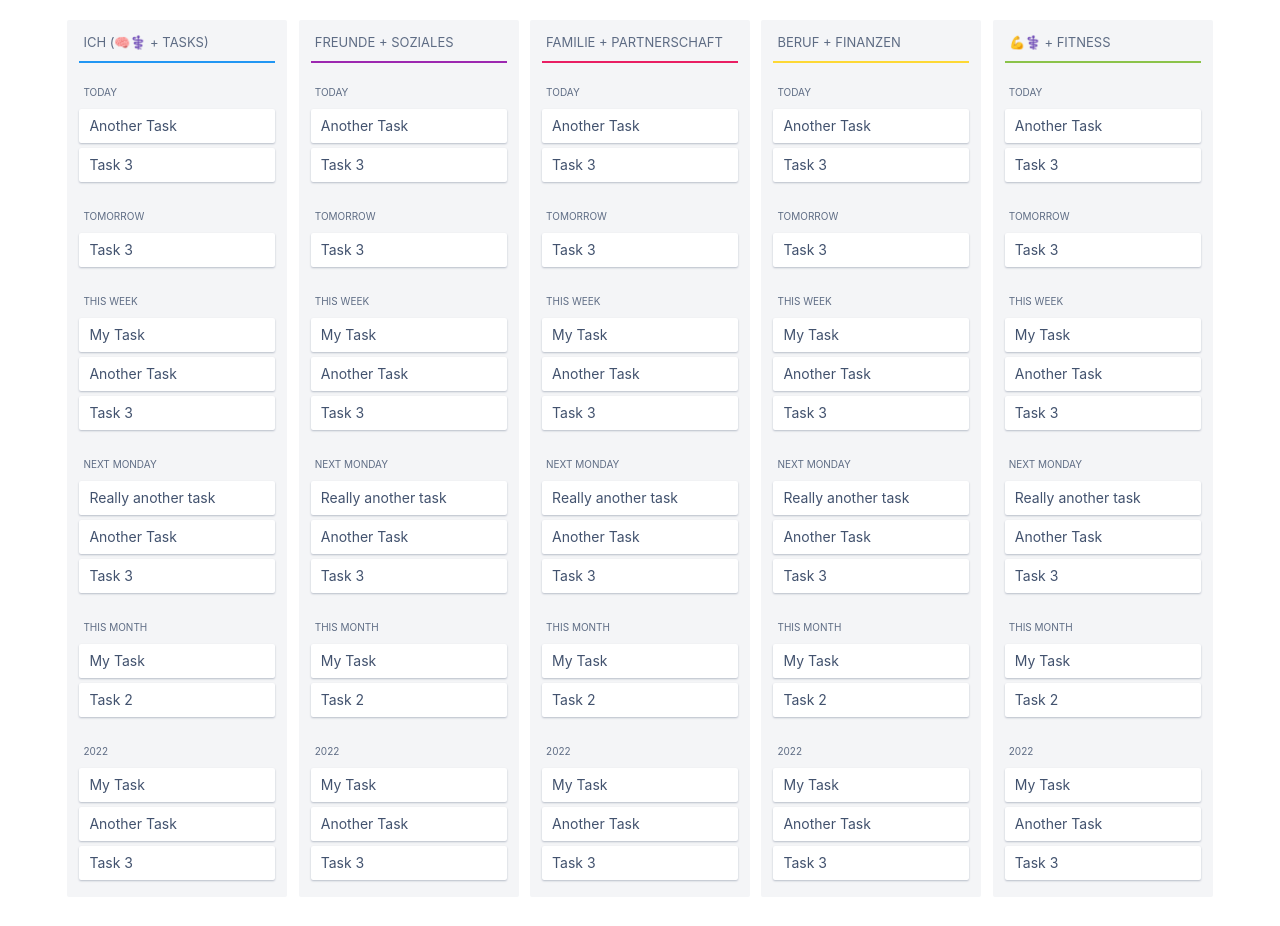
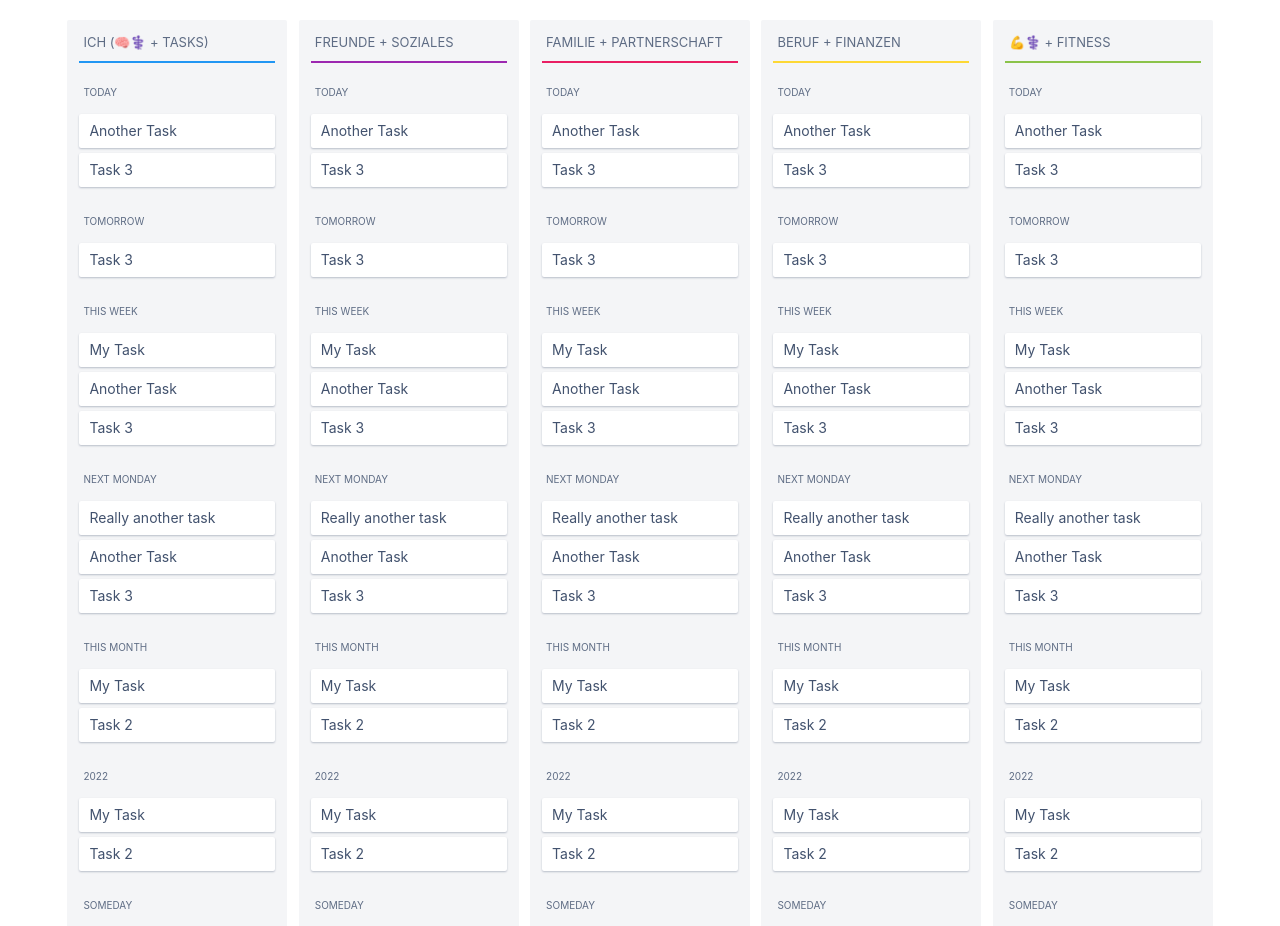
Before and after one commit to weeebr/tasks-board, an Angular app: page / in a window 1280 px wide. Shown: the top 926 px of the page. Built offline with nearby package versions, Linux system fonts and the light colour scheme.

Commit message:
small additions

```diff
--- a/src/app/components/board/board.component.ts
+++ b/src/app/components/board/board.component.ts
@@ -37,10 +37,15 @@ export class BoardComponent implements OnInit {
         },
         { idx: 5, name: "2022", tasks: [
             { title: "My Task", description: "Description" },
+            { title: "Task 2", description: "Description" }
+          ]
+        },
+        { idx: 6, name: "Someday", tasks: [
+            { title: "My Task", description: "Description" },
             { title: "Another Task", description: "Description" },
             { title: "Task 3", description: "Description" }
           ]
-        }],
+        }]
       },
       { name: "Freunde + Soziales", color: '#9c27b0', areas: [
         { idx: 0, name: "Today", tasks: [
@@ -70,6 +75,11 @@ export class BoardComponent implements OnInit {
           ]
         },
         { idx: 5, name: "2022", tasks: [
+            { title: "My Task", description: "Description" },
+            { title: "Task 2", description: "Description" }
+          ]
+        },
+        { idx: 6, name: "Someday", tasks: [
             { title: "My Task", description: "Description" },
             { title: "Another Task", description: "Description" },
             { title: "Task 3", description: "Description" }
@@ -105,6 +115,11 @@ export class BoardComponent implements OnInit {
         },
         { idx: 5, name: "2022", tasks: [
             { title: "My Task", description: "Description" },
+            { title: "Task 2", description: "Description" }
+          ]
+        },
+        { idx: 6, name: "Someday", tasks: [
+            { title: "My Task", description: "Description" },
             { title: "Another Task", description: "Description" },
             { title: "Task 3", description: "Description" }
           ]
@@ -139,10 +154,15 @@ export class BoardComponent implements OnInit {
         },
         { idx: 5, name: "2022", tasks: [
             { title: "My Task", description: "Description" },
+            { title: "Task 2", description: "Description" }
+          ]
+        },
+        { idx: 6, name: "Someday", tasks: [
+            { title: "My Task", description: "Description" },
             { title: "Another Task", description: "Description" },
             { title: "Task 3", description: "Description" }
           ]
-        }],
+        }]
       },
       { name: "💪⚕️ + Fitness", color: '#8bc34a', areas: [
         { idx: 0, name: "Today", tasks: [
@@ -173,6 +193,11 @@ export class BoardComponent implements OnInit {
         },
         { idx: 5, name: "2022", tasks: [
             { title: "My Task", description: "Description" },
+            { title: "Task 2", description: "Description" }
+          ]
+        },
+        { idx: 6, name: "Someday", tasks: [
+            { title: "My Task", description: "Description" },
             { title: "Another Task", description: "Description" },
             { title: "Task 3", description: "Description" }
           ]
--- a/src/app/components/tasks-area/tasks-area.component.scss
+++ b/src/app/components/tasks-area/tasks-area.component.scss
@@ -2,8 +2,12 @@
   margin-top: 20px;
 
   .task-area {
-    .tasks.is-dragover {
-      border: 2px dashed grey;
+    .tasks {
+      padding-top: 5px;
+
+      &.is-dragover {
+        border: 2px dashed grey;
+      }
     }
 
     .title {
```
